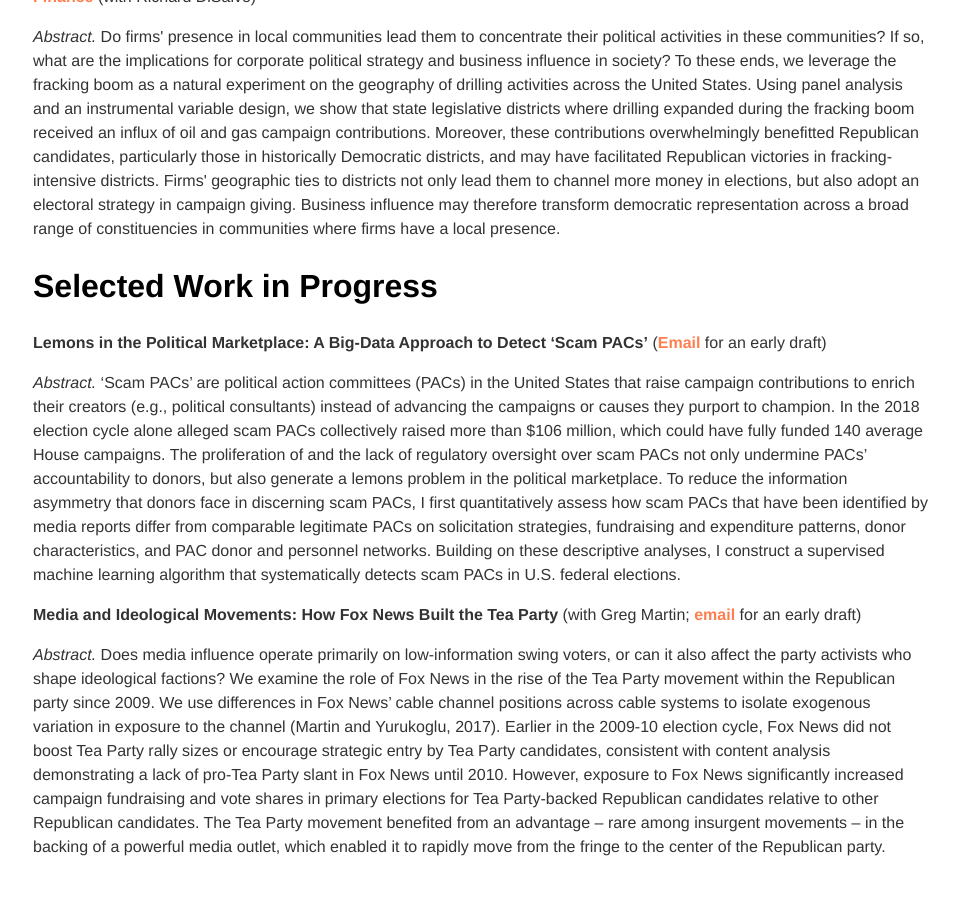
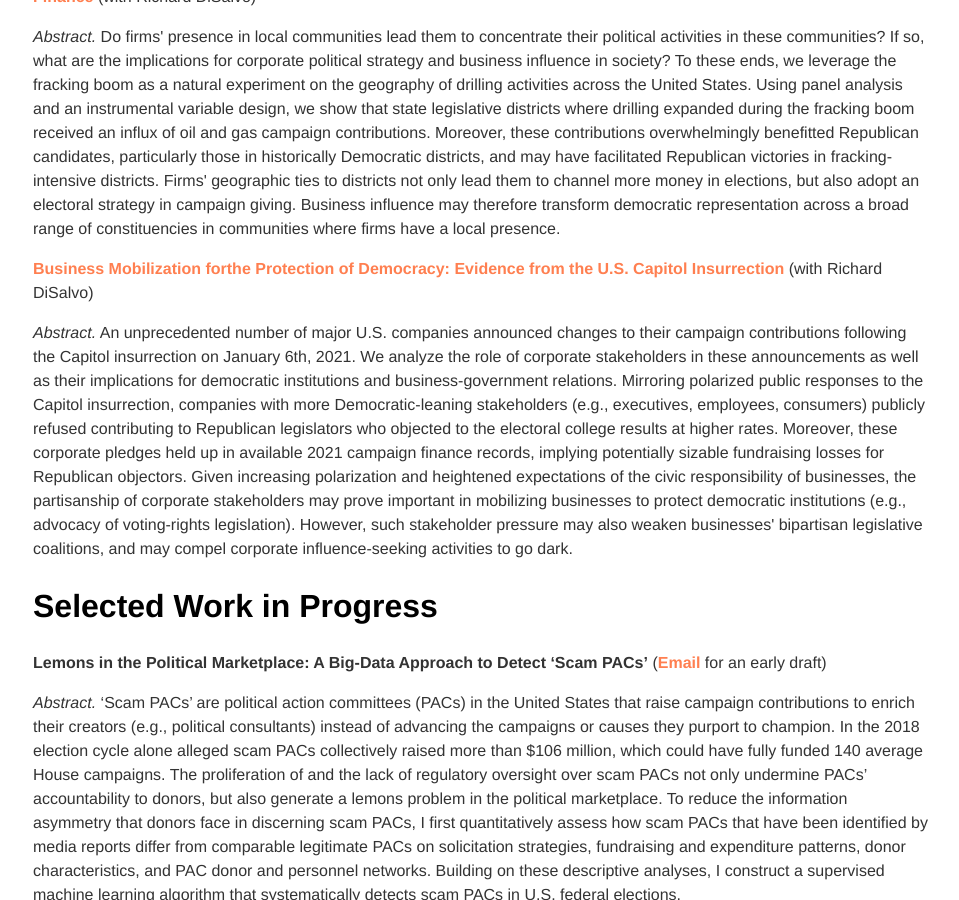
Before and after one commit to zhaoliresearch/zhaoliresearch.github.io, a Jekyll site: the page built from research/index.html, in a window 1280 px wide and 900 px high, scrolled down 1477 px. Shown: the whole window, without its empty margins (159-1118 px from the left). Built offline with Jekyll 4.4.1, drawn with Linux system fonts in a browser that asks for light colours.

Commit message:
Update index.html

```diff
--- a/research/index.html
+++ b/research/index.html
@@ -17,6 +17,8 @@ title: Zhao Li, Ph.D.
 <p><i>Abstract.</i> The Supreme Court upholds mandatory disclosure of itemized contributions as an important means to help voters place candidates on the political spectrum “more precisely than is often possible solely on the basis of party labels and campaign speeches” (<i>Buckley v. Valeo</i>). To assess the informational value of disclosure for democratic accountability, we apply supervised machine learning to predict candidates' issue-specific positions based on itemized contributions they received prior to entering Congress. Our models accurately distinguish candidates on different issues both within and across parties, generally outperforming predictions based on DW-NOMINATE scores. Moreover, leveraging only non-incumbent fundraising records, our algorithms can impute issue scores for candidates lacking office-holding experiences. We also identify donors that provide the most marginal information on candidates' policy stances. Itemized contributions can facilitate voters' discernment of candidates on issues of interest, and are uniquely valuable for differentiating co-partisan candidates in the absence of legislative records.</p>
 <p><b><a href="https://www.dropbox.com/s/i3kvtsxf0hrptey/DiSalvo%20and%20Li%20%282020%29.pdf?dl=0">Economic Geography and Special Interest Entrenchment: Evidence from the Shale Boom and State Campaign Finance</b></a> (with Richard DiSalvo)</p>
 <p><i>Abstract.</i> Do firms' presence in local communities lead them to concentrate their political activities in these communities? If so, what are the implications for corporate political strategy and business influence in society? To these ends, we leverage the fracking boom as a natural experiment on the geography of drilling activities across the United States. Using panel analysis and an instrumental variable design, we show that state legislative districts where drilling expanded during the fracking boom received an influx of oil and gas campaign contributions. Moreover, these contributions overwhelmingly benefitted Republican candidates, particularly those in historically Democratic districts, and may have facilitated Republican victories in fracking-intensive districts. Firms' geographic ties to districts not only lead them to channel more money in elections, but also adopt an electoral strategy in campaign giving. Business influence may therefore transform democratic representation across a broad range of constituencies in communities where firms have a local presence.</p>
+<p><b><a href="https://www.dropbox.com/s/oziztndzdsjbxpk/Li%20and%20DiSalvo_Capitol%20Riot.pdf?dl=0">Business Mobilization forthe Protection of Democracy: Evidence from the U.S. Capitol Insurrection</b></a> (with Richard DiSalvo)</p>
+<p><i>Abstract.</i> An unprecedented number of major U.S. companies announced changes to their campaign contributions following the Capitol insurrection on January 6th, 2021. We analyze the role of corporate stakeholders in these announcements as well as their implications for democratic institutions and business-government relations. Mirroring polarized public responses to the Capitol insurrection, companies with more Democratic-leaning stakeholders (e.g., executives, employees, consumers) publicly refused contributing to Republican legislators who objected to the electoral college results at higher rates. Moreover, these corporate pledges held up in available 2021 campaign finance records, implying potentially sizable fundraising losses for Republican objectors. Given increasing polarization and heightened expectations of the civic responsibility of businesses, the partisanship of corporate stakeholders may prove important in mobilizing businesses to protect democratic institutions (e.g., advocacy of voting-rights legislation). However, such stakeholder pressure may also weaken businesses' bipartisan legislative coalitions, and may compel corporate influence-seeking activities to go dark.</p>
 <h2>Selected Work in Progress </h2>
 <p><b>Lemons in the Political Marketplace: A Big-Data Approach to Detect ‘Scam PACs’</b> (<a href="mailto:zhaoliresearch@gmail.com">Email</a> for an early draft)</p>
 <p><i>Abstract.</i> ‘Scam PACs’ are political action committees (PACs) in the United States that raise campaign contributions to enrich their creators (e.g., political consultants) instead of advancing the campaigns or causes they purport to champion. In the 2018 election cycle alone alleged scam PACs collectively raised more than $106 million, which could have fully funded 140 average House campaigns. The proliferation of and the lack of regulatory oversight over scam PACs not only undermine PACs’ accountability to donors, but also generate a lemons problem in the political marketplace. To reduce the information asymmetry that donors face in discerning scam PACs, I first quantitatively assess how scam PACs that have been identified by media reports differ from comparable legitimate PACs on solicitation strategies, fundraising and expenditure patterns, donor characteristics, and PAC donor and personnel networks. Building on these descriptive analyses, I construct a supervised machine learning algorithm that systematically detects scam PACs in U.S. federal elections.</p>
```
